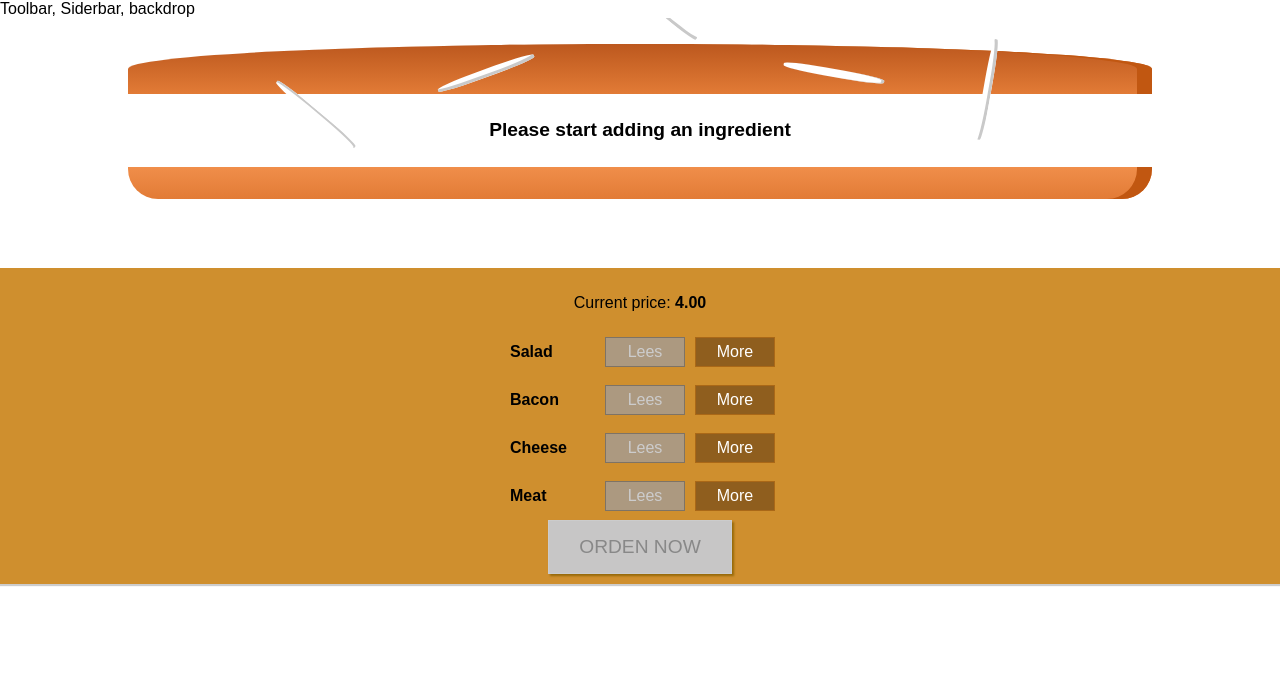
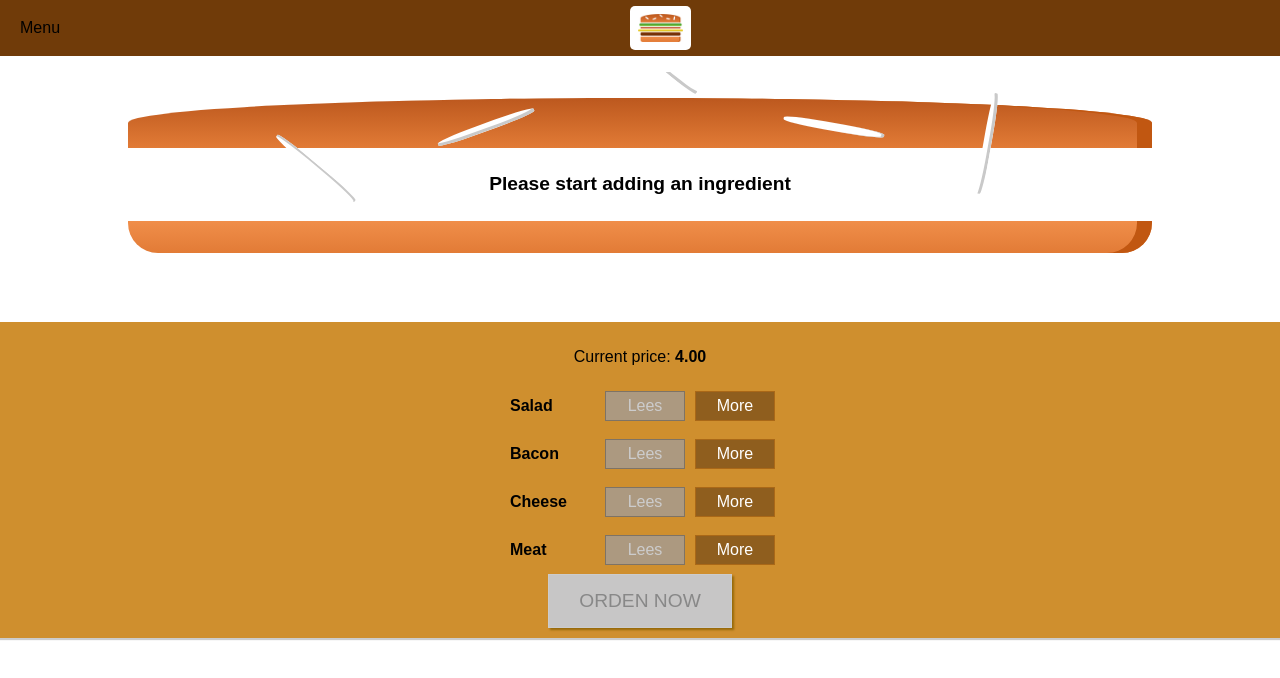
Before and after one commit to diegomottadev/burger-react, a React app: page / in a window 1280 px wide. Shown: the top 678 px of the page. Built offline with nearby package versions, Linux system fonts and the light colour scheme.

Commit message:
logo and calculate price burger

```diff
--- /dev/null
+++ b/src/components/Layout/Layout.css
@@ -0,0 +1,3 @@
+.Content {
+    margin-top: 72px;
+}
--- a/src/components/Layout/Layout.js
+++ b/src/components/Layout/Layout.js
@@ -1,10 +1,12 @@
 import React from 'react';
 import Aux from '../../hoc/Aux';
+import classes from './Layout.css';
+import Toolbar from '../Navigation/Toolbar/Toolbar';
 const layout = (props) => (
 
     <Aux>
-        <div>Toolbar, Siderbar, backdrop</div>
-        <main>
+        <Toolbar/>
+        <main className={classes.Content}>
             {props.children}
         </main>
     </Aux>
--- /dev/null
+++ b/src/components/Logo/Logo.css
@@ -0,0 +1,11 @@
+.Logo {
+    background-color: white;
+    padding: 8px;
+    height: 80%;
+    box-sizing: border-box;
+    border-radius: 5px ;
+}
+
+.Logo img{
+    height: 100%;
+}
--- /dev/null
+++ b/src/components/Logo/Logo.js
@@ -0,0 +1,11 @@
+import React from 'react';
+import burguerLogo from '../../assets/images/burger-logo.png';
+import classes from './Logo.css'
+
+const logo = (props) =>(
+    <div className={classes.Logo}>
+        <img src={burguerLogo} alt="MyBurger" />
+    </div>
+);
+
+export default logo;
--- /dev/null
+++ b/src/components/Navigation/Toolbar/Toolbar.css
@@ -0,0 +1,28 @@
+.Toolbar {
+    height: 56px;
+    width: 100%;
+    position: fixed;
+    top: 0;
+    left: 0;
+    background-color: #703B09;
+    display: flex;
+    justify-content: space-between;
+    align-items: center;
+    padding: 0 20px;
+    box-sizing: border-box;
+    z-index: 90;
+}
+
+.Toolbar nav {
+    height: 100%;
+}
+
+.Logo {
+    height: 80%;
+}
+
+@media (max-width: 499px) {
+    .DesktopOnly {
+        display: none;
+    }
+}
--- /dev/null
+++ b/src/components/Navigation/Toolbar/Toolbar.js
@@ -0,0 +1,13 @@
+import React from 'react';
+import classes from './Toolbar.css';
+import Logo from '../../Logo/Logo';
+const toolbar = (props)=>(
+    <header className={classes.Toolbar}>
+        <div>Menu</div>
+        <Logo/>
+        <nav>
+        </nav>
+    </header>
+);
+
+export default toolbar;
```
Also changed, not shown: src/assets/images/burger-logo.png (added).
